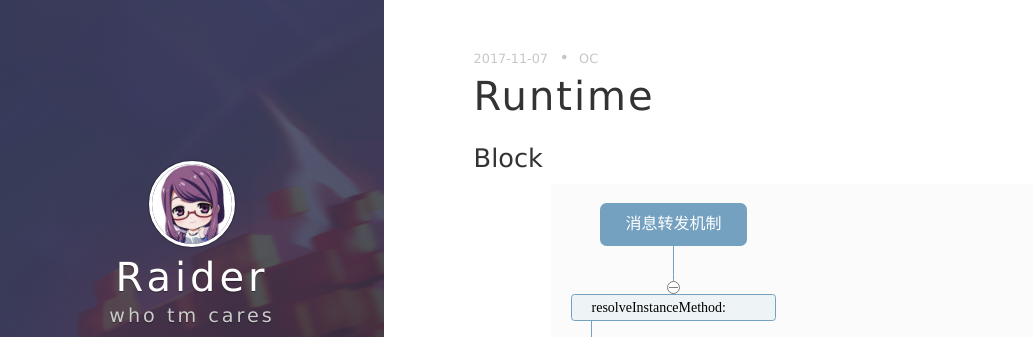
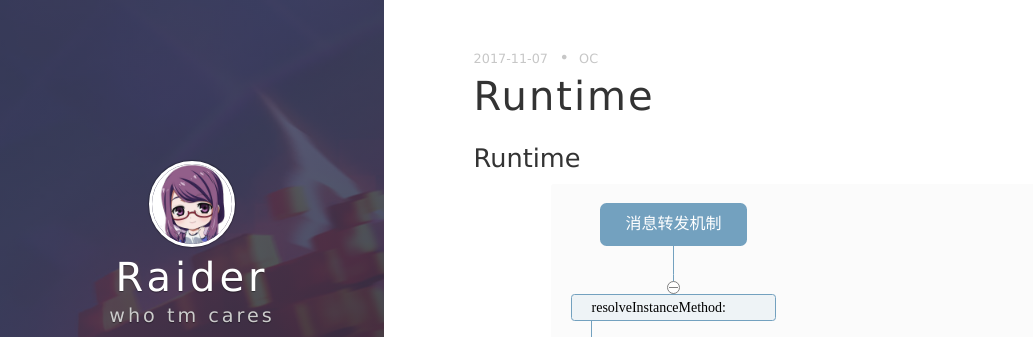
Before and after one commit to ioRaid/ioRaid.github.io, a Jekyll site: the page built from _posts/2017-11-07-runtime.md, in a window 1280 px wide and 900 px high. Shown: the top 337 px of the window, without its empty margins (0-1033 px from the left). Built offline with Jekyll 4.4.1, drawn with Linux system fonts in a browser that asks for light colours; nearby versions of some CDN libraries; comment, search, counter and statistics services are not loaded.

Commit message:
Update 2017-11-07-runtime.md

```diff
--- a/_posts/2017-11-07-runtime.md
+++ b/_posts/2017-11-07-runtime.md
@@ -9,5 +9,5 @@ description: Runtime
 
 
 
-<h3>Block</h3>
+<h3>Runtime</h3>
 <img src="{{ site.BASE_PATH }}/assets/post/runtime.svg" ></img>
```
